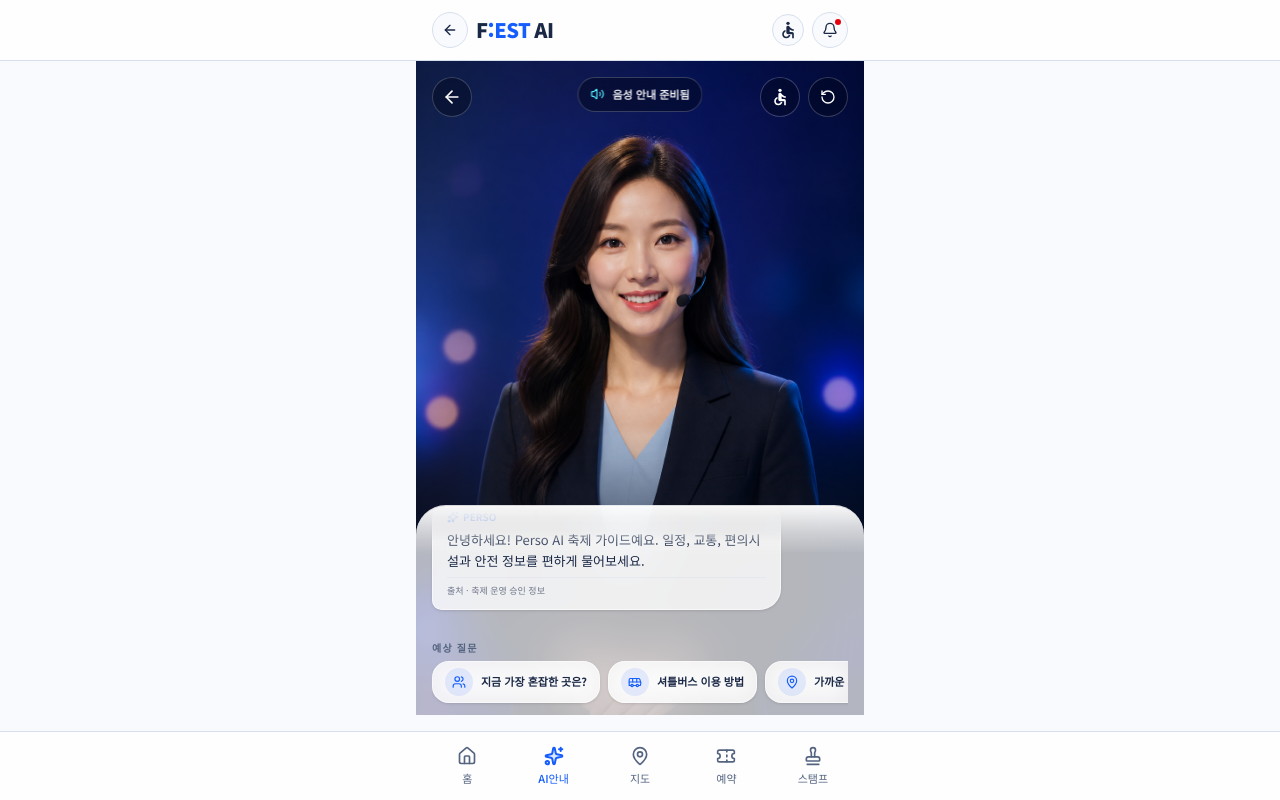
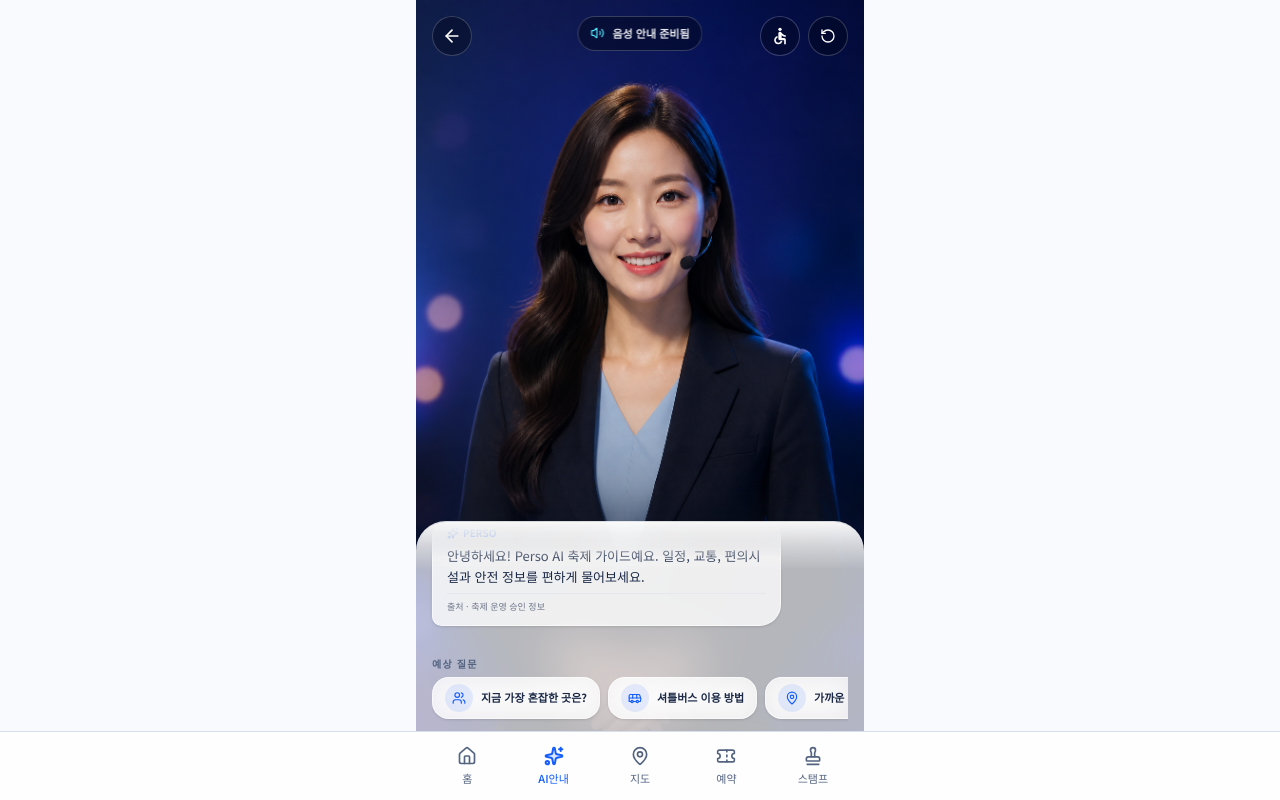
Before and after one commit to FEST-ON/Frontend, a Next.js app: page /visitor/ai-guide in a window 1280 px wide. Built offline with nearby package versions, Linux system fonts and the light colour scheme.

Commit message:
Use immersive shell on primary AI guide route

```diff
--- a/src/widgets/visitor-layout/visitor-shell.tsx
+++ b/src/widgets/visitor-layout/visitor-shell.tsx
@@ -7,7 +7,7 @@
 
 export function VisitorShell({ children }: { children: React.ReactNode }) {
   const pathname = usePathname();
-  const isImmersiveAiGuide = pathname === "/visitor/ai-guide-2";
+  const isImmersiveAiGuide = pathname === "/visitor/ai-guide" || pathname === "/visitor/ai-guide-2";
 
   return (
     <div className="flex h-dvh w-full flex-col overflow-hidden bg-background">
```
